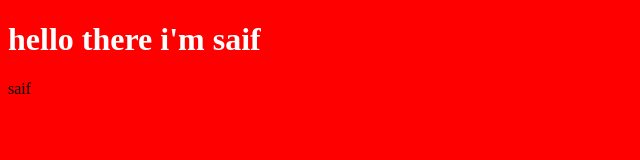
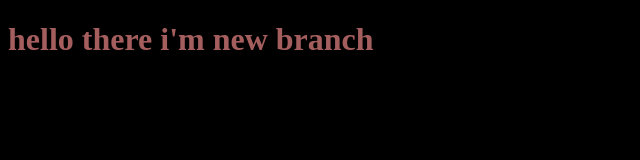
Before and after one commit to saifabdallah5423-a11y/gareeb-el-shekh, a plain HTML site: page index.html in a window 1280 px wide. Shown: the whole page, without its empty margins (0-640 px from the left). Drawn offline with Linux system fonts and the light colour scheme.

Commit message:
changing all page

```diff
--- a/index.html
+++ b/index.html
@@ -9,7 +9,7 @@
 </head>
 <body>
 
-    <h1>hello there i'm saif</h1>
+    <h1>hello there i'm new branch</h1>
     <p>saif</p>
     <script src="main.js"></script>
 </body>
--- a/style.css
+++ b/style.css
@@ -1,7 +1,7 @@
 body {
-    background: red;
+    background: black;
 }
 
 h1{
-    color: #fff;
+    color: #a55e5e;
 }
```
